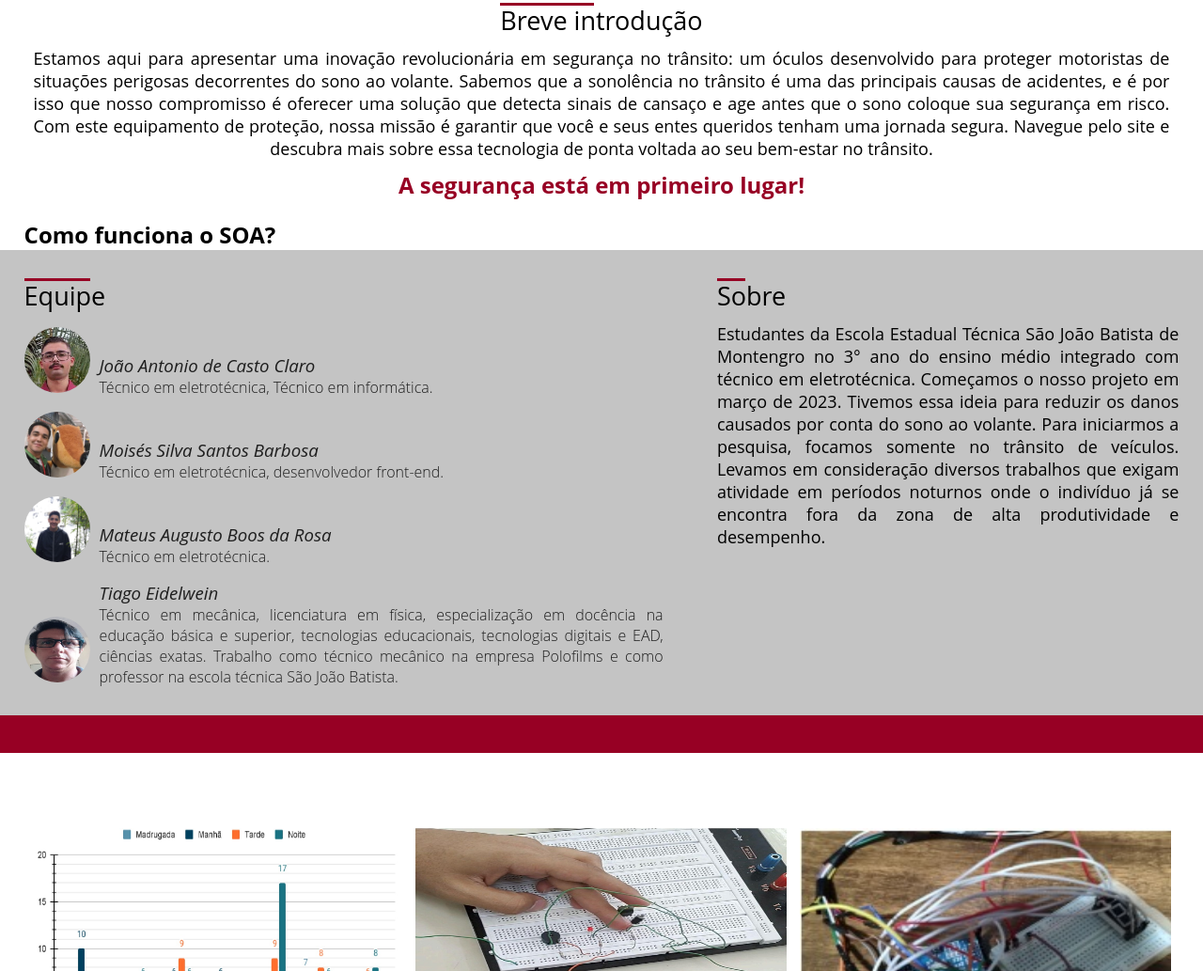
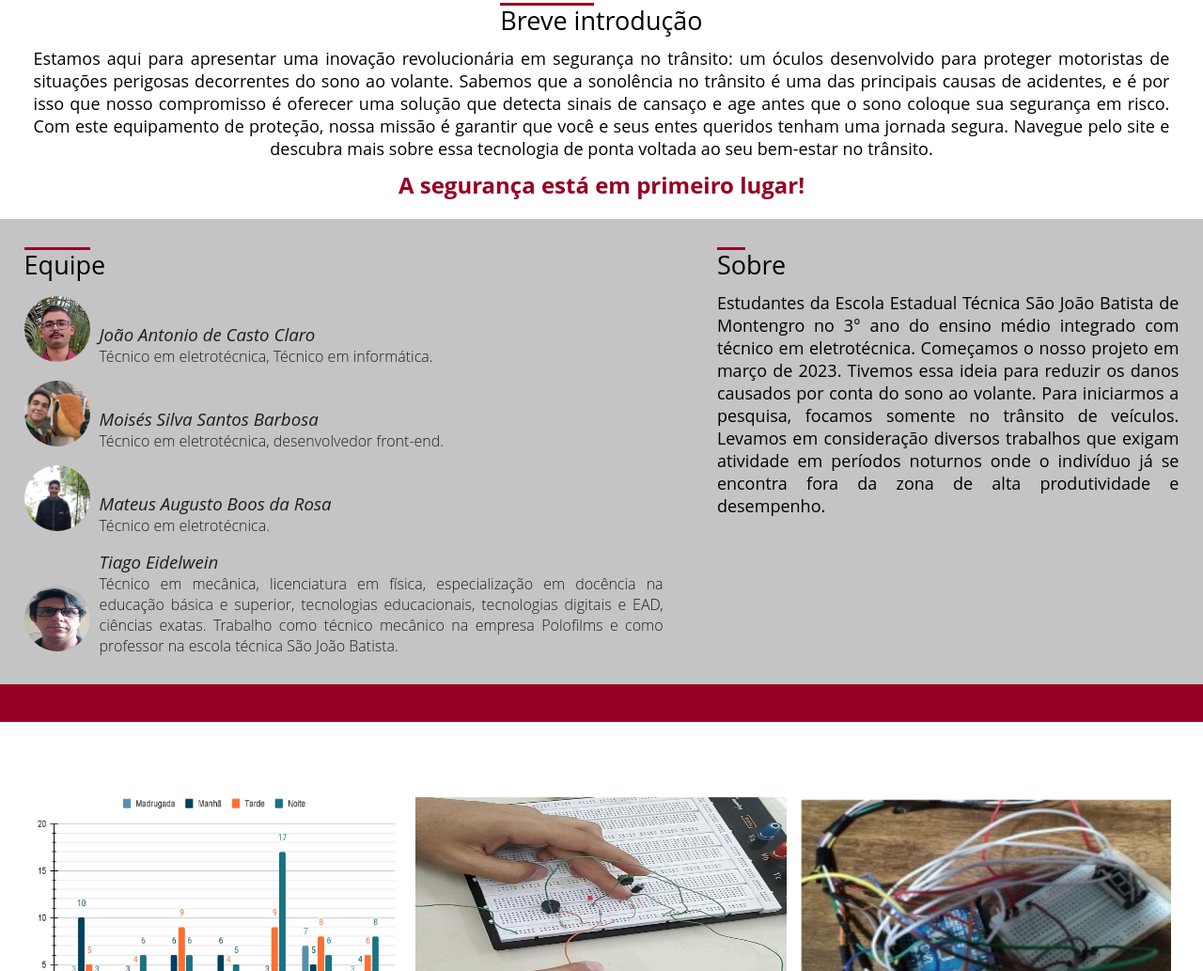
Before and after one commit to MoisesBarbosas/final, a plain HTML site: page index.html in a window 1280 px wide. Shown: the part 680-1713 px from the top of the page at 94% size. Drawn offline with Linux system fonts and the light colour scheme; a web font is replaced by a local one.

Commit message:
Update index.html

```diff
--- a/index.html
+++ b/index.html
@@ -67,15 +67,6 @@
 				<h2>A segurança está em primeiro lugar!</h2>
 
 					<div class="clear"></div>
-			</div>
-		</section>
-
-		<section>
-			<div class="container">
-				<div class="fazemos">
-					<h2>Como funciona o SOA?</h2>
-					<p></p>
-				</div>
 			</div>
 		</section>
 
```
